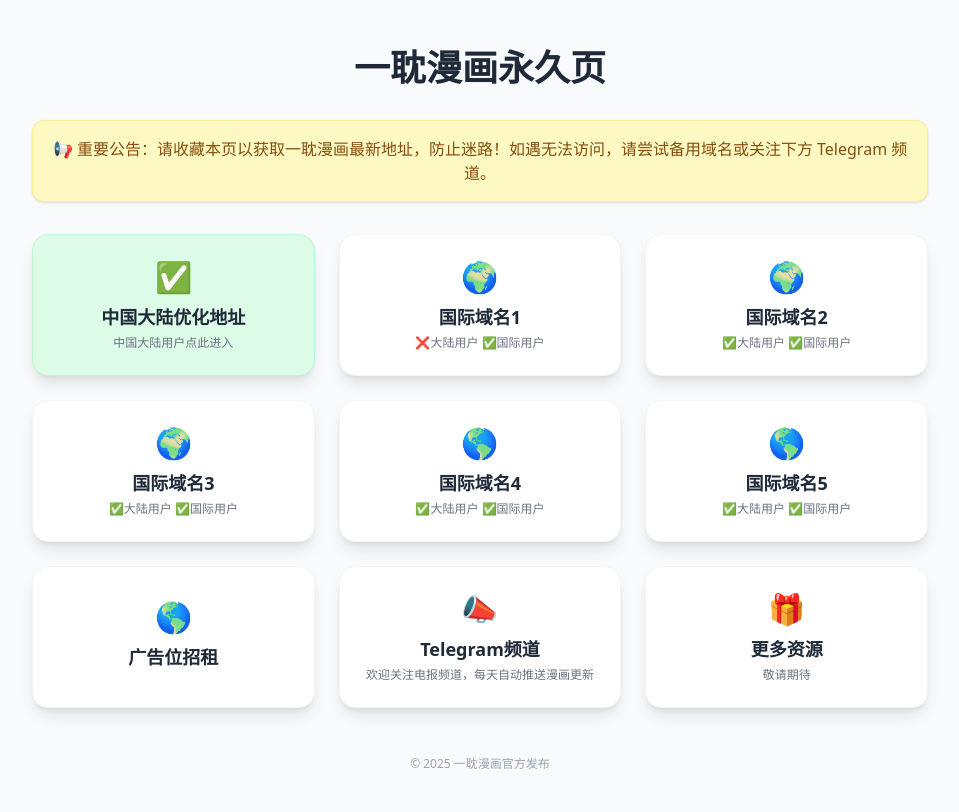
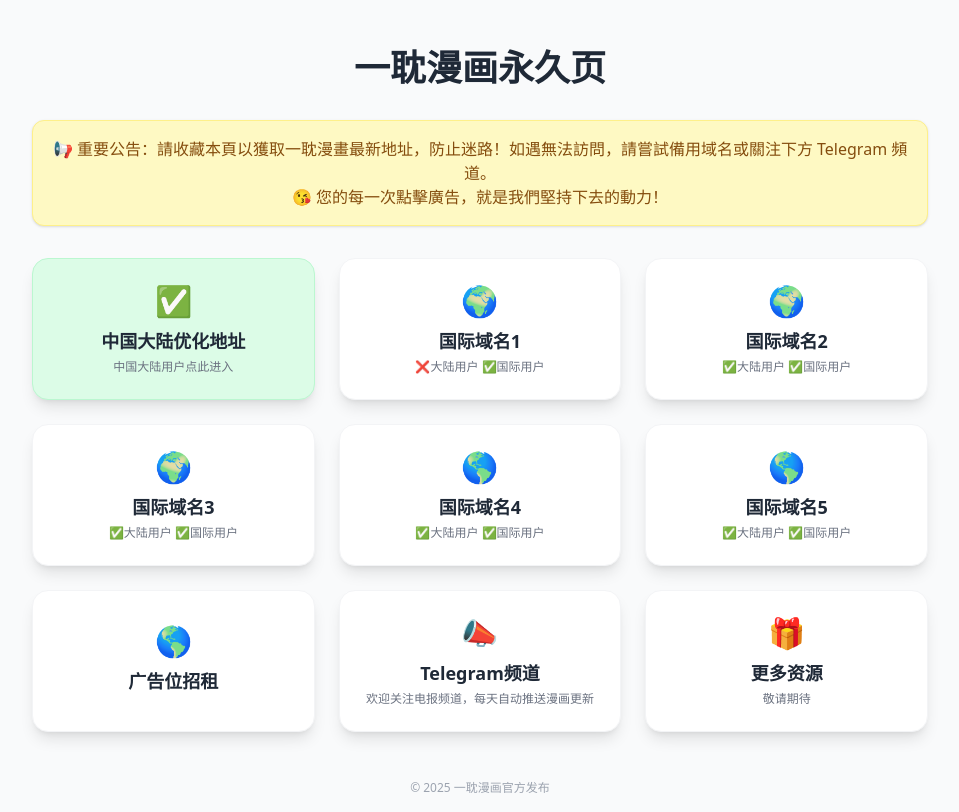
Before and after one commit to nnmhcc/yidan, a plain HTML site: page index.html in a window 1280 px wide. Shown: the whole page, without its empty margins (160-1119 px from the left). Drawn offline with nearby package versions, Linux system fonts and the light colour scheme.

Commit message:
Update index.html

```diff
--- a/index.html
+++ b/index.html
@@ -23,7 +23,7 @@
   <!-- 公告横幅卡片 -->
   <div class="w-full max-w-4xl mx-auto mb-8">
     <div class="bg-yellow-100 dark:bg-yellow-900 text-yellow-800 dark:text-yellow-100 rounded-xl shadow p-4 text-center text-base font-medium border border-yellow-200 dark:border-yellow-800">
-      📢 重要公告：请收藏本页以获取一耽漫画最新地址，防止迷路！如遇无法访问，请尝试备用域名或关注下方 Telegram 频道。
+      📢 重要公告：請收藏本頁以獲取一耽漫畫最新地址，防止迷路！如遇無法訪問，請嘗試備用域名或關注下方 Telegram 頻道。</br>😘 您的每一次點擊廣告，就是我們堅持下去的動力！
     </div>
   </div>
 
```
